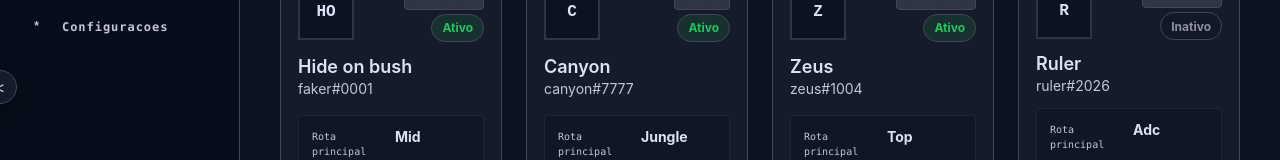
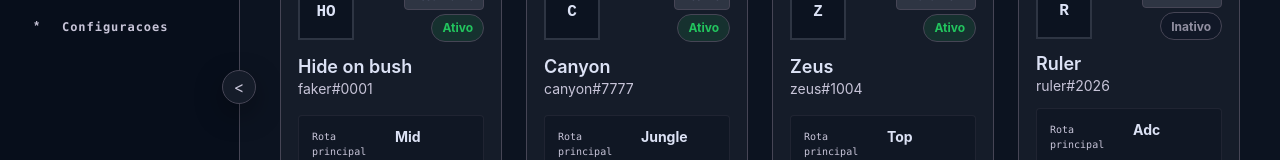
Before and after one commit to Igorkaiqq/RinhaDasLendas, a Vue app in the folder FrontEnd/: page /jogadores in a window 1280 px wide. Shown: the part 363-523 px from the top of the page. Built offline with nearby package versions, Linux system fonts and the light colour scheme; no server answers.

Commit message:
fix: posicionar toggle da sidebar à direita

```diff
--- a/FrontEnd/src/styles/main.css
+++ b/FrontEnd/src/styles/main.css
@@ -171,7 +171,7 @@ p {
 .sidebar__toggle {
   position: absolute;
   top: 50%;
-  left: 0;
+  right: 0;
   z-index: 25;
   display: grid;
   width: 34px;
@@ -186,7 +186,7 @@ p {
   box-shadow: 0 10px 28px rgb(0 0 0 / 34%);
   opacity: 0;
   pointer-events: none;
-  transform: translate(-50%, -50%) translateX(-4px);
+  transform: translate(50%, -50%) translateX(4px);
   transition:
     opacity 160ms ease,
     transform 160ms ease,
@@ -199,7 +199,7 @@ p {
 .sidebar:focus-within .sidebar__toggle {
   opacity: 1;
   pointer-events: auto;
-  transform: translate(-50%, -50%);
+  transform: translate(50%, -50%);
 }
 
 .sidebar__toggle:hover,
@@ -207,7 +207,7 @@ p {
   border-color: var(--color-primary-hover);
   color: var(--color-ink);
   background: var(--color-primary);
-  transform: translate(-50%, -50%) translateX(3px);
+  transform: translate(50%, -50%) translateX(3px);
 }
 
 .sidebar__mark {
@@ -888,7 +888,7 @@ p {
   display: grid;
   gap: var(--space-md);
   width: min(420px, calc(100vw - 32px));
-  transform: translate(-50%, -50%);
+  transform: translate(50%, -50%);
   border: 1px solid var(--color-hairline);
   border-radius: var(--radius-md);
   padding: var(--space-lg);
```
